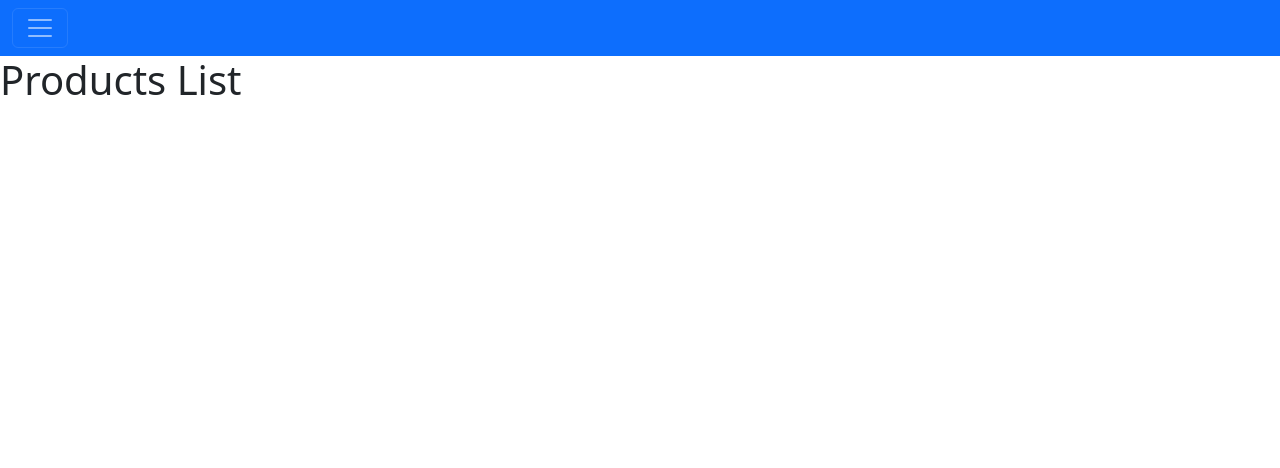
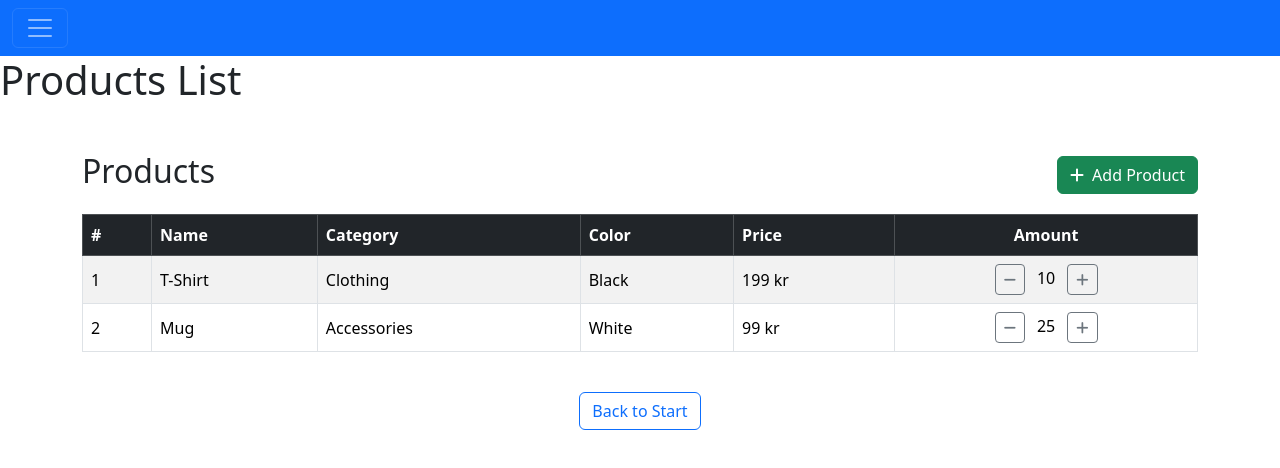
Before and after one commit to gustafsson96/project-dt193g-frontend, a Vue app: page /products in a window 1280 px wide. Shown: the top 468 px of the page. Built offline with nearby package versions, Linux system fonts and the light colour scheme.

Commit message:
Create products table with buttons

```diff
--- a/src/views/ProductListView.vue
+++ b/src/views/ProductListView.vue
@@ -1,5 +1,73 @@
 <template>
     <h1>Products List</h1>
+      <div class="container mt-5">
+    <!-- Add product button -->
+    <div class="d-flex justify-content-between align-items-center mb-3">
+      <h2>Products</h2>
+      <button class="btn btn-success">
+        <i class="fas fa-plus me-1"></i>
+        Add Product
+      </button>
+    </div>
+
+    <!-- Products table -->
+    <div class="table-responsive">
+      <table class="table table-striped table-bordered align-middle">
+        <thead class="table-dark">
+          <tr>
+            <th>#</th>
+            <th>Name</th>
+            <th>Category</th>
+            <th>Color</th>
+            <th>Price</th>
+            <th class="text-center">Amount</th>
+          </tr>
+        </thead>
+        <tbody>
+          <tr>
+            <td>1</td>
+            <td>T-Shirt</td>
+            <td>Clothing</td>
+            <td>Black</td>
+            <td>199 kr</td>
+            <td class="text-center">
+              <button class="btn btn-sm btn-outline-secondary me-2">
+                <i class="fas fa-minus"></i>
+              </button>
+              <span class="mx-1">10</span>
+              <button class="btn btn-sm btn-outline-secondary ms-2">
+                <i class="fas fa-plus"></i>
+              </button>
+            </td>
+          </tr>
+
+          <tr>
+            <td>2</td>
+            <td>Mug</td>
+            <td>Accessories</td>
+            <td>White</td>
+            <td>99 kr</td>
+            <td class="text-center">
+              <button class="btn btn-sm btn-outline-secondary me-2">
+                <i class="fas fa-minus"></i>
+              </button>
+              <span class="mx-1">25</span>
+              <button class="btn btn-sm btn-outline-secondary ms-2">
+                <i class="fas fa-plus"></i>
+              </button>
+            </td>
+          </tr>
+        </tbody>
+      </table>
+    </div>
+
+    <!-- Back to start view button -->
+    <div class="text-center mt-4">
+      <RouterLink to="/start" class="btn btn-outline-primary">
+        Back to Start
+      </RouterLink>
+    </div>
+  </div>
 </template>
 <script setup>
 
```
